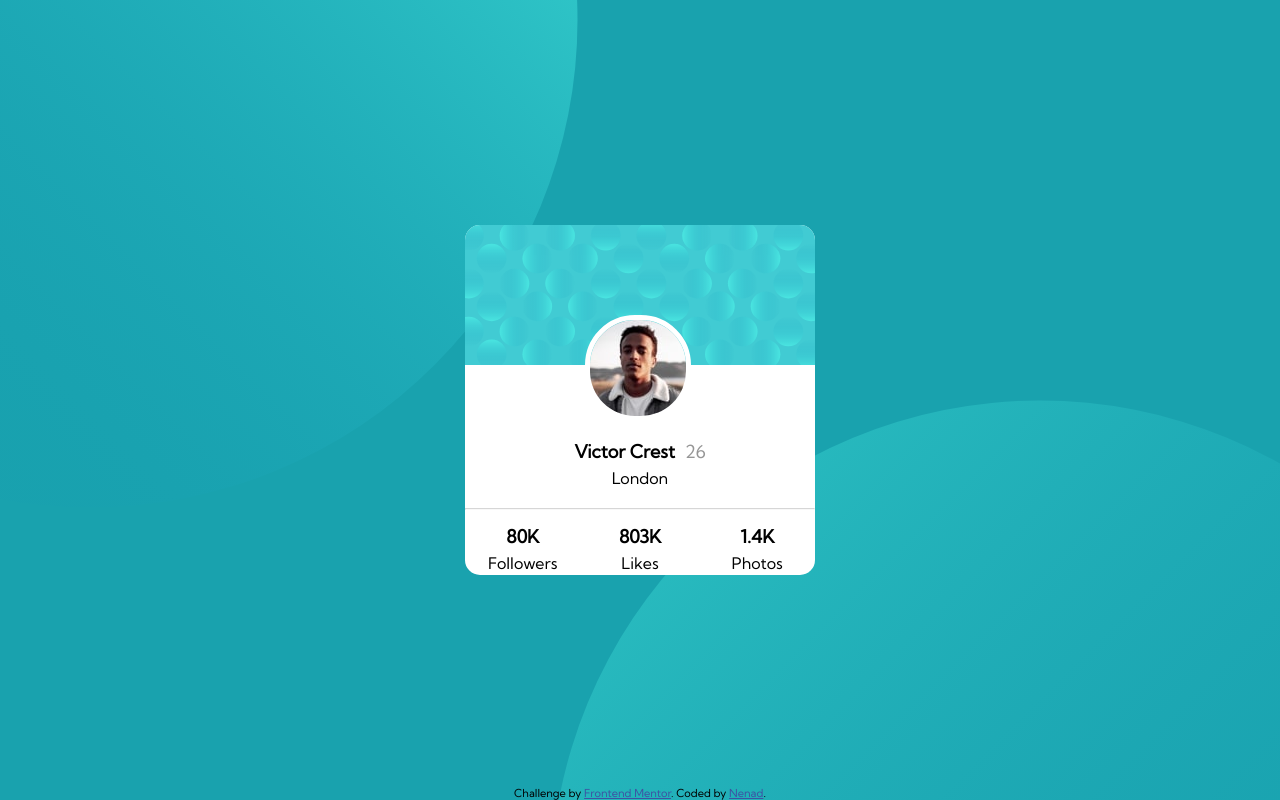
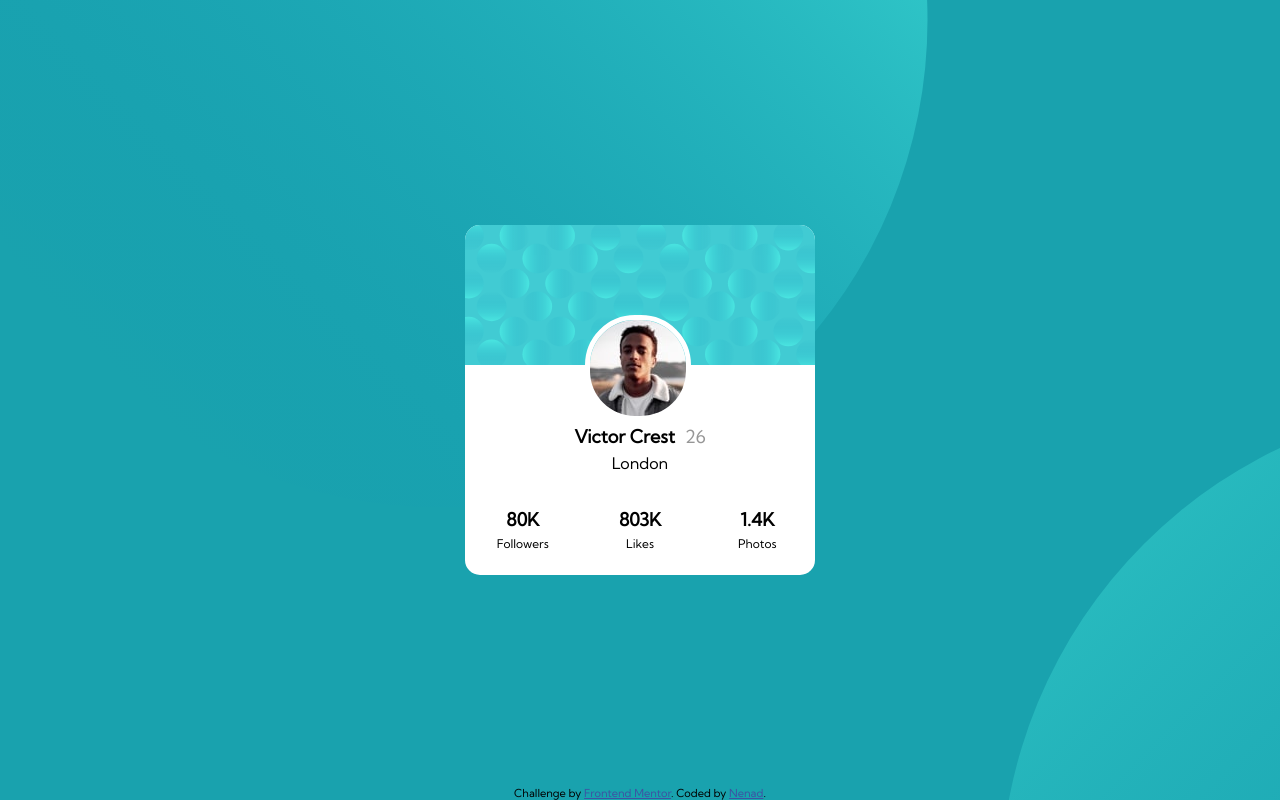
Before and after one commit to nmirce/profile-card-component, a plain HTML site: page index.html in a window 1280 px wide. Drawn offline with Linux system fonts and the light colour scheme.

```diff
--- a/index.html
+++ b/index.html
@@ -1,5 +1,5 @@
 <!DOCTYPE html>
-<html lang="en">
+<html>
   <head>
     <meta charset="UTF-8" />
     <meta name="viewport" content="width=device-width, initial-scale=1.0" />
--- a/style.css
+++ b/style.css
@@ -8,18 +8,18 @@
 }
 .footer a { color: hsl(228, 45%, 44%); }
 
-
 * {
     margin: 0px;
+    padding: 0px;
+    border: 0px;
 }
 
 #main {
     display: flex;
-    margin: 0px;
     height: 100vh;
     background-color: hsl(185, 75%, 39%);
     background-image: url(images/bg-pattern-top.svg), url(images/bg-pattern-bottom.svg);
-    background-position: -400px -470px, 550px 400px;
+    background-position: -50px -470px, 1000px 400px;
     background-repeat: no-repeat, no-repeat;
 }
 
@@ -34,6 +34,7 @@ body {
 #card {
     margin: auto;
     justify-content: center;
+    align-items: center;
     background: white;
     height: 350px;
     width: 350px;
@@ -58,7 +59,6 @@ img.pattern {
     display: flex;
     justify-content: center;
     padding-top: 200px;
-    margin-top: 15px;
 }
 
 .name {
@@ -83,20 +83,6 @@ hr {
   margin-top: 20px;
   opacity: 40%;
 }
-
-/* #text {
-    box-sizing: border-box;
-    display: flex;
-    justify-content:space-evenly;
-}
-
-#numbers {
-    display: flex;
-    justify-content: space-evenly;
-    margin-top: 20px;
-    font-weight: 700;
-    font-size: 18px;
-} */
 
 #info {
     padding-top: 15px;
@@ -131,14 +117,17 @@ hr {
 .followers {
     grid-column: 1;
     grid-row: 2;
+    font-size: 12px;
 }
 
 .likes {
     grid-column: 2;
     grid-row: 2;
+    font-size: 12px;
 }
 
 .photos {
     grid-column: 3;
     grid-row: 2;
+    font-size: 12px;
 }
```
